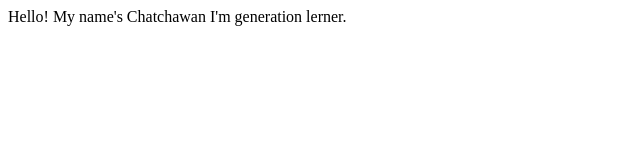
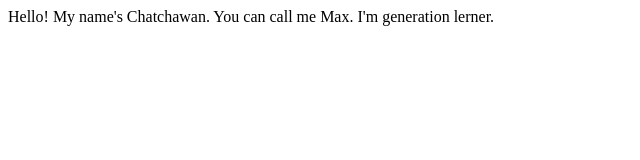
Before and after one commit to maxprommith/maxchatchawan, a plain HTML site: page index.html in a window 1280 px wide. Shown: the whole page, without its empty margins (0-640 px from the left). Drawn offline with Linux system fonts and the light colour scheme.

Commit message:
add nickname

```diff
--- a/index.html
+++ b/index.html
@@ -7,7 +7,8 @@
     <title>Max Chatchawan</title>
 </head>
 <body>
-    Hello! My name's Chatchawan
+    Hello! My name's Chatchawan.
+    You can call me Max.
     I'm generation lerner.
 </body>
 </html>
```
